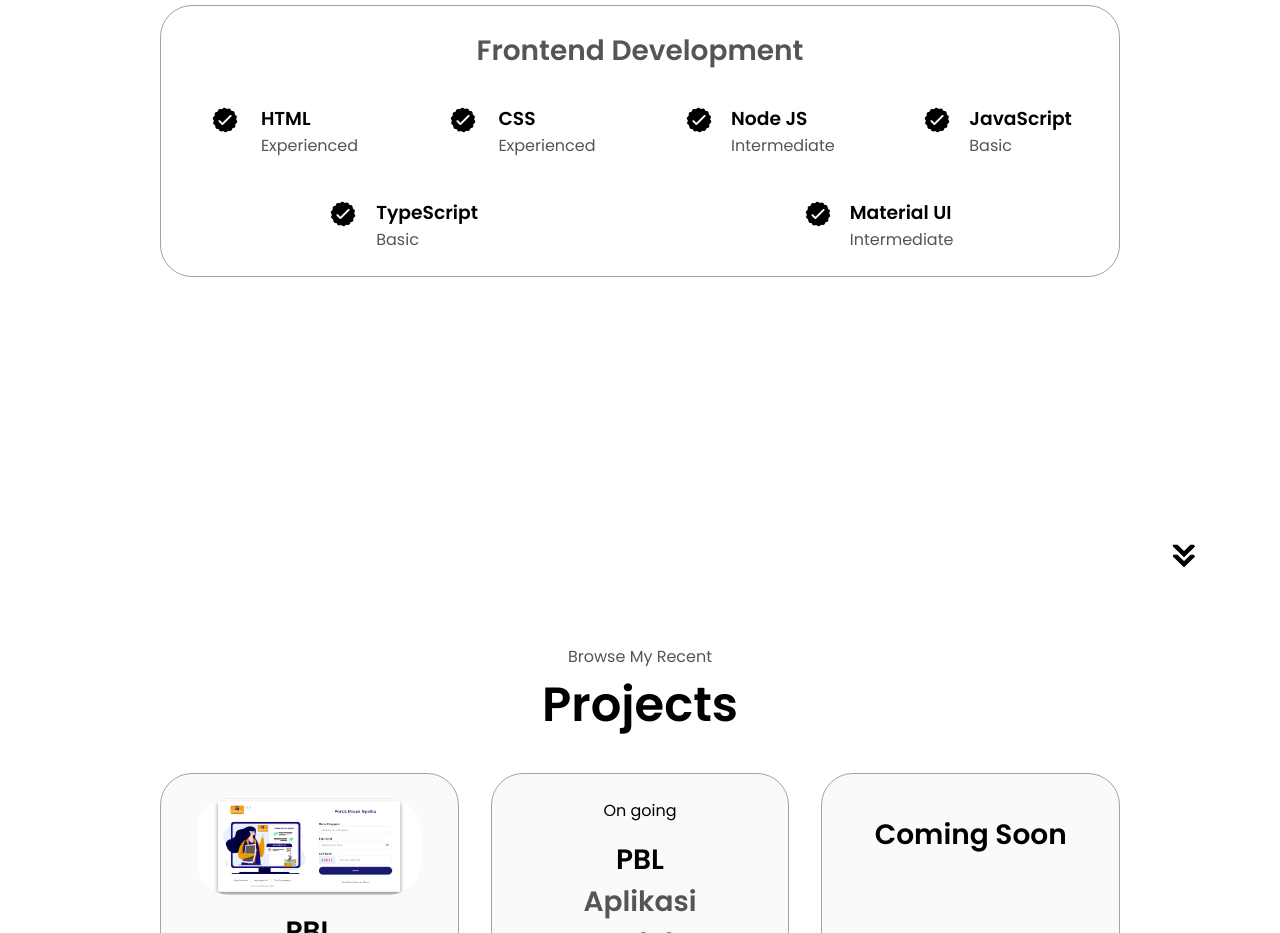
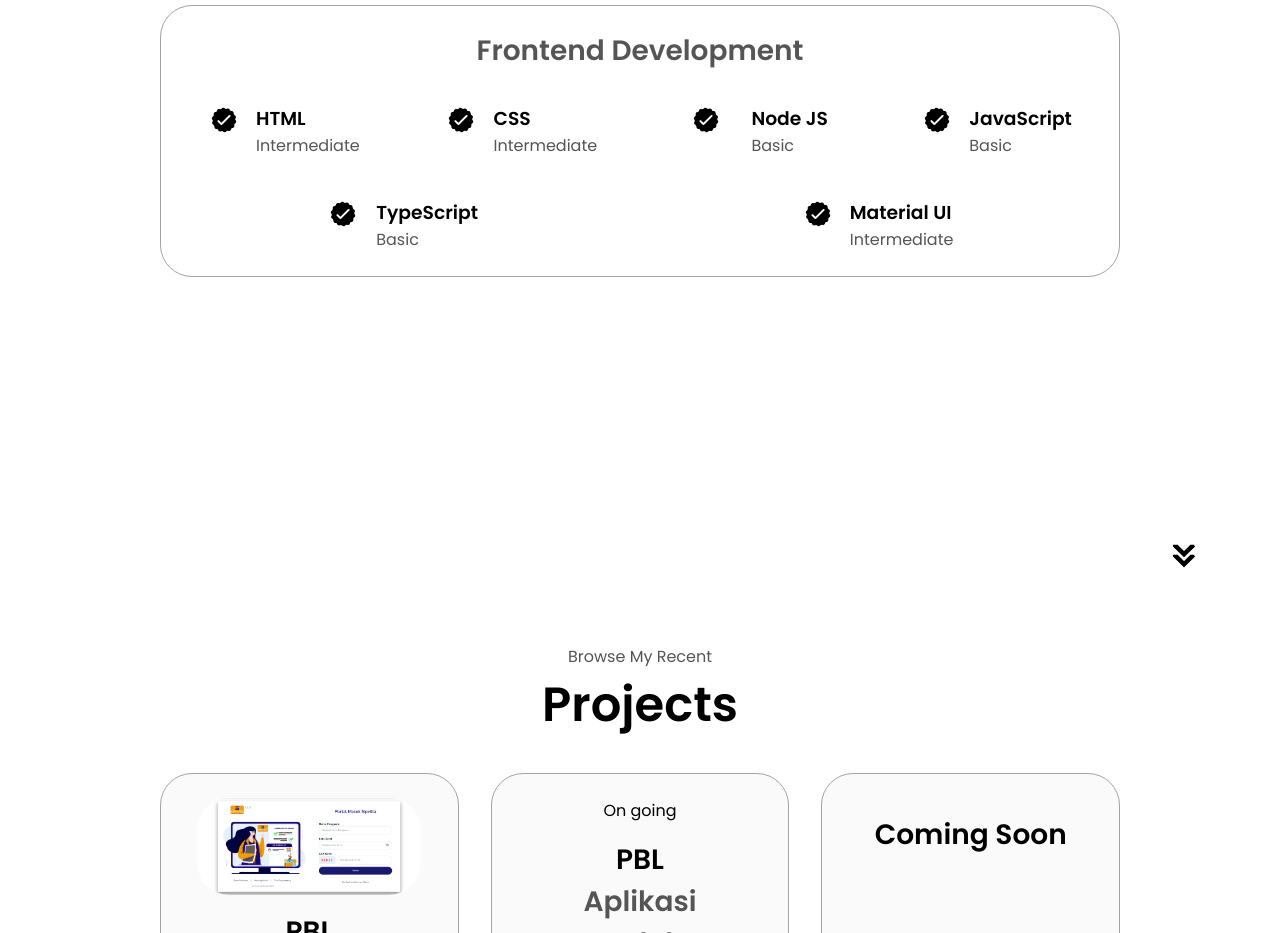
Before and after one commit to aulchyl/aulchyl.github.io, a plain HTML site: page index.html in a window 1280 px wide. Shown: the part 1820-2753 px from the top of the page. Drawn offline with Linux system fonts and the light colour scheme.

Commit message:
Initial commit

```diff
--- a/index.html
+++ b/index.html
@@ -127,7 +127,7 @@
                 />
                 <div>
                   <h3>HTML</h3>
-                  <p>Experienced</p>
+                  <p>Intermediate</p>
                 </div>
               </article>
               <article>
@@ -138,7 +138,7 @@
                 />
                 <div>
                   <h3>CSS</h3>
-                  <p>Experienced</p>
+                  <p>Intermediate</p>
                 </div>
               </article>
               <article>
@@ -149,7 +149,7 @@
                 />
                 <div>
                   <h3>Node JS</h3>
-                  <p>Intermediate</p>
+                  <p>Basic</p>
                 </div>
               </article>
               <article>
```
